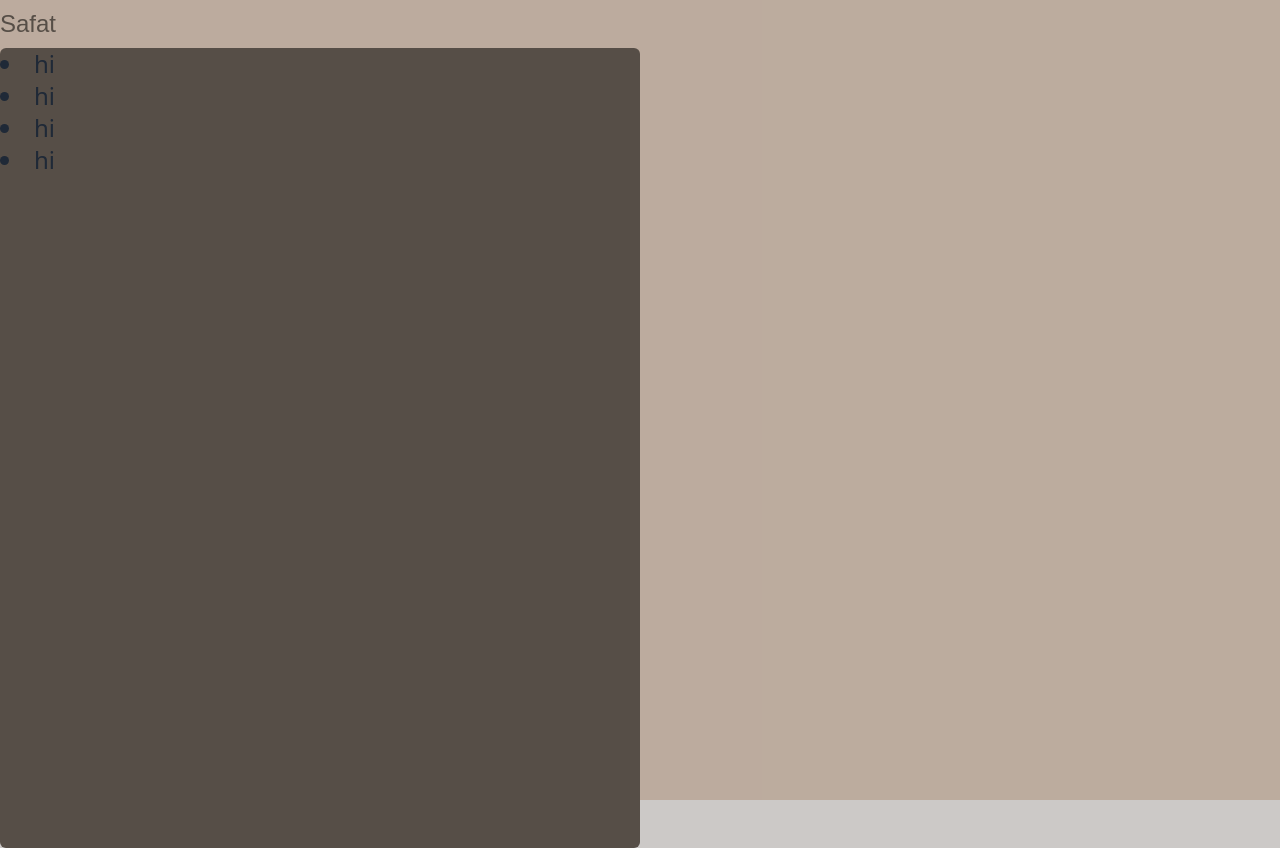
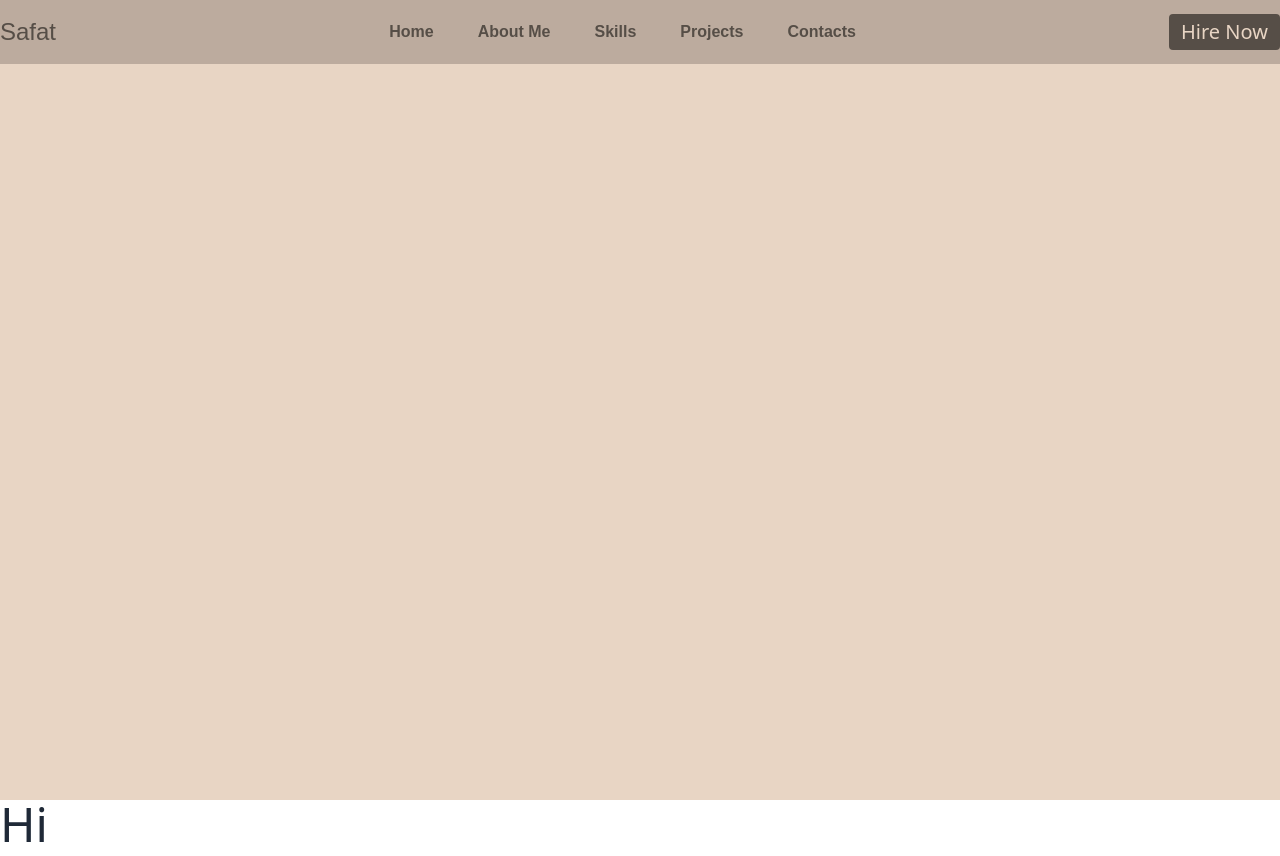
Before and after one commit to safatsaat2/Portfolio, a React (Vite) app: page / in a window 1280 px wide. Built offline with nearby package versions, Linux system fonts and the light colour scheme.

Commit message:
Added: Navbar

```diff
--- a/src/Pages/Home/Navbar/Navbar.jsx
+++ b/src/Pages/Home/Navbar/Navbar.jsx
@@ -10,30 +10,68 @@ const Navbar = () => {
   return (
     <div className="fixed w-full bg-word bg-opacity-30">
       <div className="max-w-[1280px] flex items-center mx-auto py-2">
-        <div onClick={() => setMenu(!menu)} className="lg:hidden">
+        <div onClick={() => setMenu(!menu)} className="lg:hidden ml-2">
           {menu ? (
             <Icon icon="ci:hamburger-lg" />
           ) : (
             <Icon icon="akar-icons:cross" />
           )}
         </div>
-        <h2 className="font-header text-word">Safat</h2>
+
+        <h2 className="font-header justify-center ml-5 lg:ml-0 text-word">Safat</h2>
+
+        <div className="flex hidden lg:block mx-auto max-w-[1280px]">
+          <ul className="flex font-header font-semibold text-word text-base">
+            <li className="ml-5 cursor-pointer hover:font-bold hover:bg-word hover:text-bg transition-all duration-500 px-3 py-3 rounded-md">
+              Home
+            </li>
+            <li className="ml-5 cursor-pointer hover:font-bold hover:bg-word hover:text-bg transition-all duration-500 px-3 py-3 rounded-md">
+              About Me
+            </li>
+            <li className="ml-5 cursor-pointer hover:font-bold hover:bg-word hover:text-bg transition-all duration-500 px-3 py-3 rounded-md">
+              Skills
+            </li>
+            <li className="ml-5 cursor-pointer hover:font-bold hover:bg-word hover:text-bg transition-all duration-500 px-3 py-3 rounded-md">
+              Projects
+            </li>
+            <li className="ml-5 cursor-pointer hover:font-bold hover:bg-word hover:text-bg transition-all duration-500 px-3 py-3 rounded-md">
+              Contacts
+            </li>
+          </ul>
+        </div>
+
+        <button className="text-xl px-3 py-1 rounded bg-word text-bg font-medium hover:text-word hover:bg-bg transition-all duration-500">
+          Hire Now
+        </button>
       </div>
       <div
         className={
           menu
             ? "bg-word transition-all -translate-x-[1000px] duration-500 w-1/2 "
-            : "bg-word transition-all  duration-500 h-screen w-1/2 rounded-md"
+            : "bg-word transition-all  duration-500 h-screen w-1/3 rounded-md lg:hidden"
         }
       >
         {menu ? (
           <></>
         ) : (
           <div>
-            <li>hi</li>
-            <li>hi</li>
-            <li>hi</li>
-            <li>hi</li>
+            <ul className="font-header font-semibold text-bg text-base">
+              <li className=" cursor-pointer hover:font-bold hover:bg-bg w-full hover:text-word px-3 py-3 rounded-md">
+                Home
+              </li>
+              <li className=" cursor-pointer hover:font-bold hover:bg-bg w-full hover:text-word px-3 py-3 rounded-md">
+                About Me
+              </li>
+              <li className=" cursor-pointer hover:font-bold hover:bg-bg w-full hover:text-word px-3 py-3 rounded-md">
+                Skills
+              </li>
+              <li className=" cursor-pointer hover:font-bold hover:bg-bg w-full hover:text-word px-3 py-3 rounded-md">
+                Projects
+              </li>
+              <li className=" cursor-pointer hover:font-bold hover:bg-bg w-full hover:text-word px-3 py-3 rounded-md">
+                Contacts
+              </li>
+            </ul>
           </div>
         )}
       </div>
```
